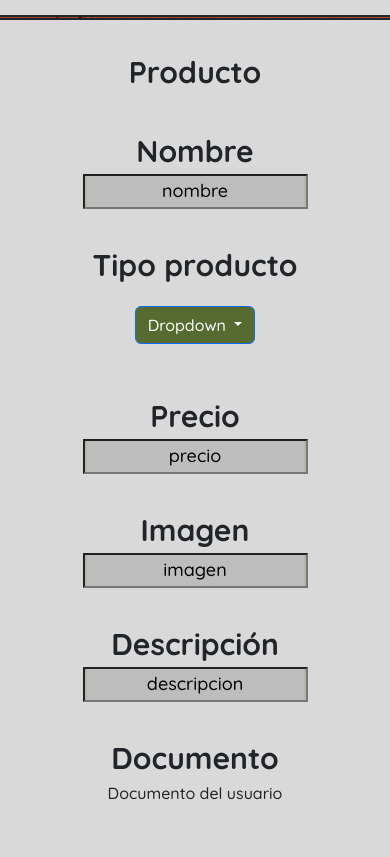
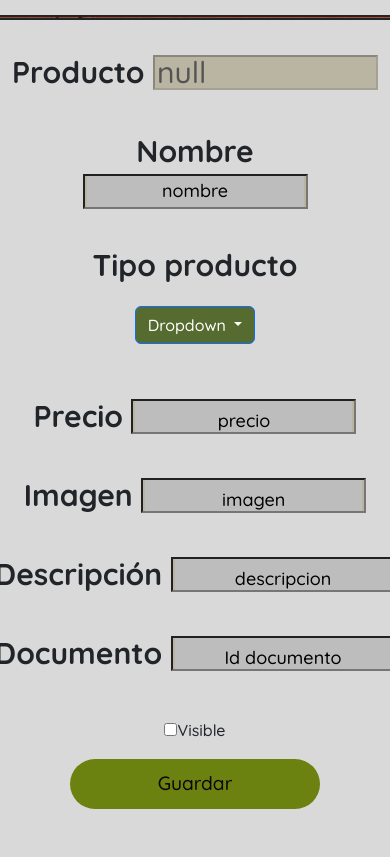
Before and after one commit to Juanur413/Caney-llanero-restaurante, a plain HTML site: page Frontend/src/editar.html in a window 390 px wide. Shown: the part 215-1072 px from the top of the page. Drawn offline with nearby package versions, Linux system fonts and the light colour scheme; no server answers.

Commit message:
mejoras formularios

```diff
--- a/Frontend/src/conection_FB_CRUD.js
+++ b/Frontend/src/conection_FB_CRUD.js
@@ -27,5 +27,9 @@ const userAction = async () => {
 }
 
 function actualizarProducto(id){
+    var iddata = id;
+    window.location.replace("./editar.html"+"?"+"id="+iddata);
+    var editar = document.getElementById("id_Producto");
+    editar.textContent = id;
     console.log(id);
 }
--- a/Frontend/src/editar.html
+++ b/Frontend/src/editar.html
@@ -13,6 +13,8 @@
     <title>Login</title>
 </head>
 <body>
+
+
     <div class="containter">
         <header class="navbar-center">
 
@@ -36,20 +38,22 @@
         <div class ="form-container">
             <form action="/" class="subtitle border-2 rounded-top border border-dark " style="margin-bottom: 0.5px;">
                 <div class="login-h1">
-                    <h1>Editar producto</h1>
+                    <h1>Editar producto </h1>
                 </div>
             </form>
-            <form action="/" class="form border-2 rounded-bottom border border-dark ">
-                <label for="id_Producto" class="id_Producto" id="id_Producto">Producto</label>
-                <!-- <input type="text" id="id_Producto" placeholder="Id producto" class="input input-id-prodcuto"> -->
+            <form id="editarProducto" action="/" class="form border-2 rounded-bottom border border-dark ">
+                <label for="id_Producto" form="editarProducto" class="id_Producto" id="id_Producto">Producto
+                <input disabled type="text" id="id producto" placeholder="Id producto" class="input input-id-prodcuto" value="" ></label>
+
                 <br>
                 <label for="nombre" class="nombre">Nombre</label>
                 <input type="text" id="nombre" placeholder="nombre" class="input input-nombre">
+
                 <br>
                 <label for="id_Tipo_producto" class="id_Tipo_producto">Tipo producto</label>
                 <!-- Cambiar boton screen-roll -->
                 <div class="btn-group" role="group">
-                    <button type="button" class="btn btn-primary dropdown-toggle" data-bs-toggle="dropdown" aria-expanded="false">
+                    <button type="button" id="id_Tipo_producto" class="btn btn-primary dropdown-toggle" data-bs-toggle="dropdown" aria-expanded="false">
                     Dropdown
                     </button>
                     <ul class="dropdown-menu">
@@ -58,26 +62,54 @@
                     </ul>
                 </div>
                 <br>
-                <label for="precio" class="precio">Precio</label>
-                <input type="text" id="precio" placeholder="precio" class="input input-precio">
+                <label for="precio" class="precio">Precio
+                <input type="text" id="precio" placeholder="precio" class="input input-precio"></label>
                 <br>
-                <label for="image" class="imagen">Imagen</label>
-                <input type="text" id="imagen" placeholder="imagen" class="input input-imagen">
+                <label for="image" class="imagen">Imagen
+                <input type="text" id="imagen" placeholder="imagen" class="input input-imagen"></label>
                 <br>
-                <label for="descripcion" class="descripcion">Descripción</label>
-                <input type="text" id="descripcion" placeholder="descripcion" class="input input-descripcion">
+                <label for="descripcion" class="descripcion">Descripción
+                <input type="text" id="descripcion" placeholder="descripcion" class="input input-descripcion"></label>
                 <br>
-                <label for="id_Documento" class="id_Documento">Documento</label>
-                <p>
-                    Documento del usuario
-                </p>
-                <!-- <input type="text" id="id_Documento" placeholder="Id documento" class="input input-id-Documento"> -->
+                <label for="id_Documento" class="id_Documento">Documento
+                <input type="text" id="id_Documento" placeholder="Id documento" class="input input-id-Documento"> </label>
                 <br>
-                <button class="btn btn-outline-light btn-light visible-button" type="submit">Visible</button>
+                <!-- <label for="visible" class="visible" from="editarProducto" >
+                <button class="btn btn-outline-light btn-light visible-button" type="submit">Visible</button></label> -->
+                <div class="form-group form-check">
+                    <label for="visible" class="visible" from="editarProducto" >
+                    <input type="checkbox" class="form-check-label" for="visible" >Visible</button></label>
+                </div>
                 <button class="btn btn-outline-danger btn-danger secondary-button" type="submit">Guardar</button>
 
             </form>
     </div>
 </section>
+
+<script>
+    async function fetchAsync (url,idNum) {
+        let response = await fetch(url);
+        let data = await response.json();
+        for (x in data){
+            let plato = data[x];
+            if (plato["id_Producto"] ==  idNum){
+                document.getElementById("nombre").setAttribute("value", plato["nombre"]);
+                document.getElementById("precio").setAttribute("value", plato["precio"]);
+                document.getElementById("imagen").setAttribute("value", plato["imagen"]);
+                document.getElementById("descripcion").setAttribute("value", plato["descripcion"]);
+                document.getElementById("id_Documento").setAttribute("value", plato["id_Documento"]);
+                document.getElementById("id_Tipo_producto").setAttribute("value", plato["Tipo_producto"]);
+                document.getElementById("descripcion").setAttribute("value", plato["descripcion"]);
+                return plato;
+            }
+         }//return alert("producto no encontrado");
+
+    }
+    var url_string = window.location;
+    var url = new URL(url_string);
+    var idNum = url.searchParams.get("id");
+    fetchAsync('http://localhost:9090/api/producto', idNum).then(data =>{console.log(JSON.stringify(data))});
+    document.getElementById("id producto").setAttribute("value", idNum);
+</script>
 </body>
 </html>
```
